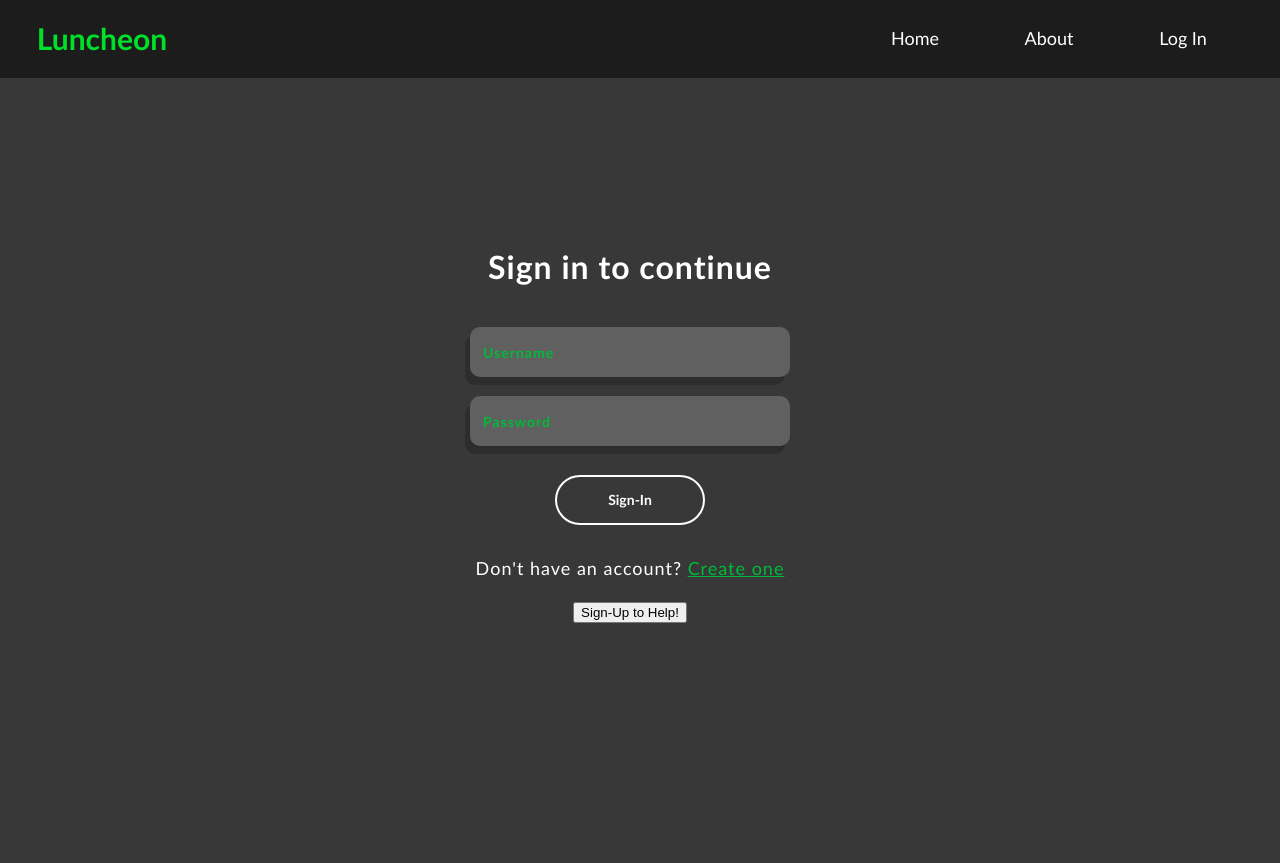
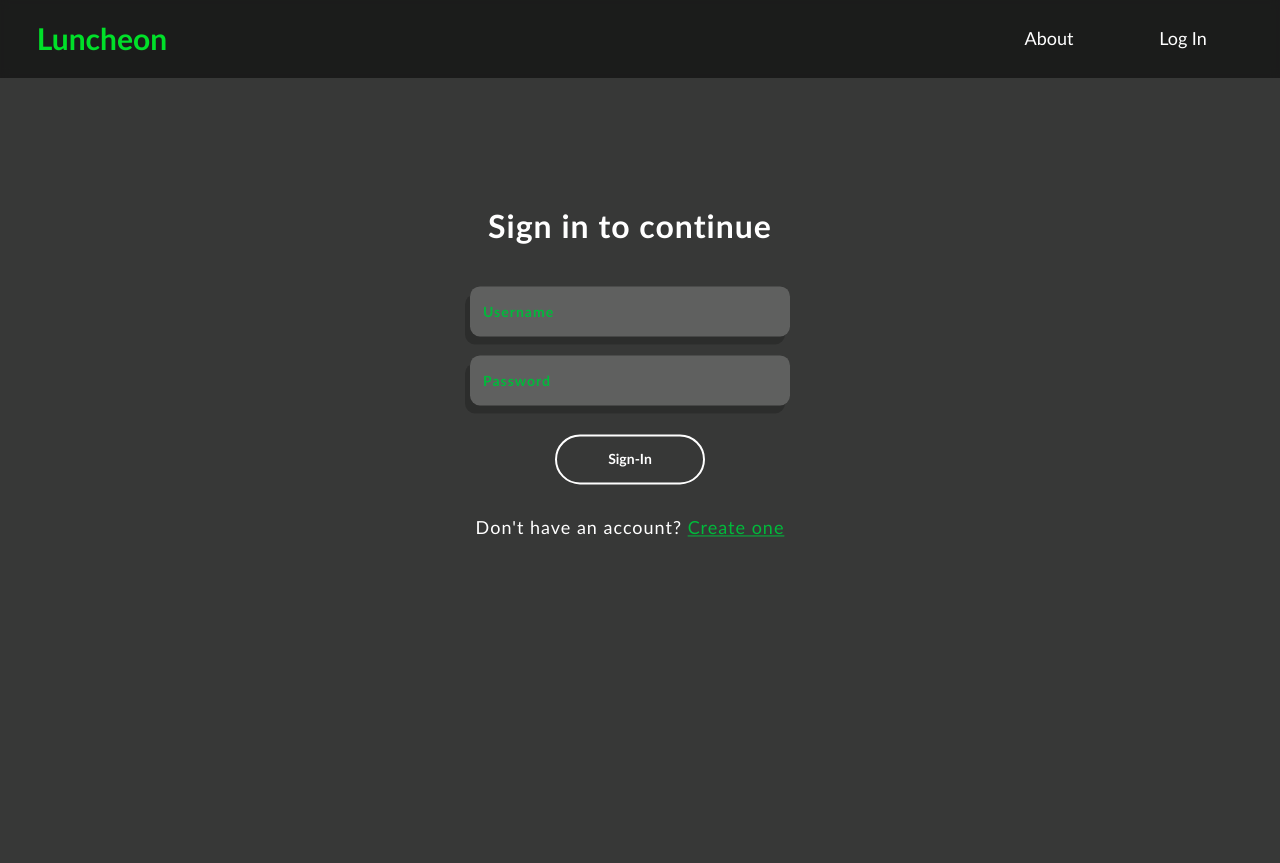
Before and after one commit to AtharvG-124/Atharv-Adrish-Chakshan-2, a PHP site: page /login.html in a window 1280 px wide. Shown: the top 863 px of the page. After the commit the page ends 537 px from the top, so only its background shows below. Run offline with PHP 8.4, Linux system fonts and the light colour scheme.

Commit message:
made log in page better + removed "home" from nav

```diff
--- a/forms.css
+++ b/forms.css
@@ -44,6 +44,12 @@ nav{
 
 }
 
+div{
+
+    align-items: center;
+
+}
+
 .nav-button{
     height: 40px;
     width: 120px;
@@ -71,11 +77,12 @@ a{
 
     color: #00ba3b;
 }
+
 p{
     font-size: 18px;
     line-height: 30px;
     text-align: center;
-    width: 50%;
+    width: 100%;
 
 }
 
@@ -135,6 +142,16 @@ p{
 
 .custom-field .error-message:empty {
   opacity: 0;
+}
+
+.center{
+    top: 50%;
+    text-align: center;
+    transform: translateY(50%);
+}
+
+.centersub{
+    text-align: left !important;
 }
 
 .custom-field.one input, .custom-field.two input {
@@ -199,8 +216,6 @@ p{
 
 }
 
-
-
 .submit-button{
 
     border: 2px solid #ffffff;
--- a/index.html
+++ b/index.html
@@ -13,9 +13,8 @@
 
         <nav>
              <a href="index.html"><button class="logo">Luncheon</button></a>
-             <a href="Solutions.html" target="_parent"><button class="nav-button">Log In</button></a>
+             <a href="login.html" target="_parent"><button class="nav-button">Log In</button></a>
              <a href="About.html" target="_parent"><button class="nav-button">About</button></a>
-             <a href="index.html" target="_parent"><button class="nav-button">Home</button></a>
 
          </nav>
 
--- a/login.html
+++ b/login.html
@@ -12,32 +12,18 @@
 
         <nav>
              <a href="index.html"><button class="logo">Luncheon</button></a>
-             <a href="Solutions.html" target="_parent"><button class="nav-button">Log In</button></a>
+             <a href="login.html" target="_parent"><button class="nav-button">Log In</button></a>
              <a href="About.html" target="_parent"><button class="nav-button">About</button></a>
-             <a href="index.html" target="_parent"><button class="nav-button">Home</button></a>
 
          </nav>
 
     </div>
 
-
-    <br>
-    <br>
-    <br>
-    <br>
-    <br>
-    <br>
-    <br>
-    <br>
-    <br>
-    <br>
-    <br>
-    <br>
-
+    <div class="center">
         <h1>Sign in to continue</h1>
 
         <br>
-
+        <div class="centersub">
             <div>
                 <label class="custom-field one">
                       <input class="form-input" type="text" placeholder=" "/>
@@ -55,29 +41,16 @@
             </div>
 
             <br>
+        </div>
 
         <div>
             <a href="main.html"><button class="submit-button">Sign-In</button></a>
         </div>
 
-    <p>Don't have an account? <a href="SignUp.html">Create one</a></p>
+        <p>Don't have an account? <a href="signup.html">Create one</a></p>
 
-    <a href="SignUp.html" target="_parent"><button class="button">Sign-Up to Help!</button></a>
+    </div>
 
-    <br>
-    <br>
-    <br>
-    <br>
-    <br>
-    <br>
-    <br>
-    <br>
-    <br>
-    <br>
-    <br>
-    <br>
-    <br>
-    <br>
-    <br>
+
 </body>
 </html>
```
Also changed, not shown: about.html (+13 -1 lines), calendar.html (+11 -0 lines), signup.html (+12 -0 lines), styles.css (+4 -3 lines). Lines whose indentation alone changed are shown as unchanged.
